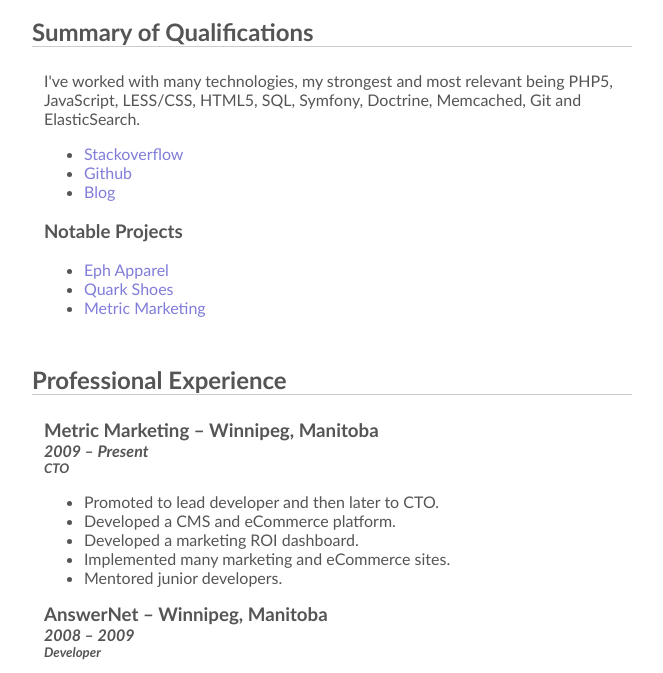
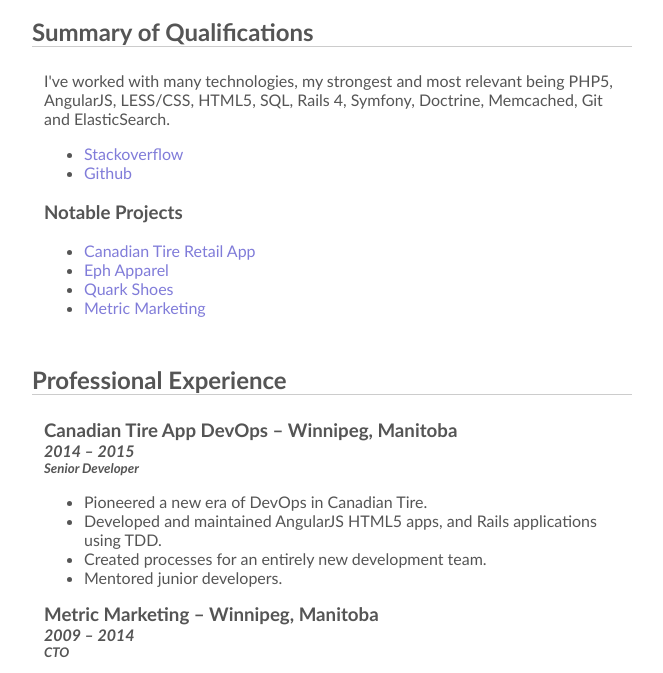
Before and after one commit to jdart/jdart.github.io, a plain HTML site: page index.html in a window 1280 px wide. Shown: the part 221-894 px from the top of the page, without its empty margins (308-971 px from the left). Drawn offline with Linux system fonts and the light colour scheme.

Commit message:
updated resume

```diff
--- a/index.html
+++ b/index.html
@@ -60,15 +60,15 @@
 			<h2>Summary of Qualifications</h2>
 			<div class="details">
 				<p>
-					I've worked with many technologies, my strongest and most relevant being PHP5, JavaScript, LESS/CSS, HTML5, SQL, Symfony, Doctrine, Memcached, Git and ElasticSearch.
+					I've worked with many technologies, my strongest and most relevant being PHP5, AngularJS, LESS/CSS, HTML5, SQL, Rails 4, Symfony, Doctrine, Memcached, Git and ElasticSearch.
 				</p>
 				<ul>
 					<li><a href="http://stackoverflow.com/users/143145/camomilecase">Stackoverflow</a></li>
 					<li><a href="https://github.com/jdart">Github<a/></li>
-					<li><a href="http://metricmarketing.ca/blog/author/jonathan-dart">Blog</a></li>
 				</ul>
 				<h3>Notable Projects</h3>
 				<ul>
+					<li><a href="https://play.google.com/store/apps/details?id=com.simplygood.ct&hl=en">Canadian Tire Retail App</a></li>
 					<li><a href="https://ephapparel.com/">Eph Apparel</a></li>
 					<li><a href="https://www.quarkshoes.com/">Quark Shoes</a></li>
 					<li><a href="http://metricmarketing.ca/">Metric Marketing</a></li>
@@ -78,8 +78,19 @@
 		<section class="jobs">
 			<h2>Professional Experience</h2>
 			<div class="job">
+				<h3>Canadian Tire App DevOps &ndash; Winnipeg, Manitoba</h3>
+				<h4>2014 &ndash; 2015</h4>
+				<h5>Senior Developer</h5>
+				<ul>
+					<li>Pioneered a new era of DevOps in Canadian Tire.</li>
+					<li>Developed and maintained AngularJS HTML5 apps, and Rails applications using TDD.</li>
+					<li>Created processes for an entirely new development team.</li>
+					<li>Mentored junior developers.</li>
+				</ul>
+			</div>
+			<div class="job">
 				<h3>Metric Marketing &ndash; Winnipeg, Manitoba</h3>
-				<h4>2009 &ndash; Present</h4>
+				<h4>2009 &ndash; 2014</h4>
 				<h5>CTO</h5>
 				<ul>
 					<li>Promoted to lead developer and then later to CTO.</li>
```
